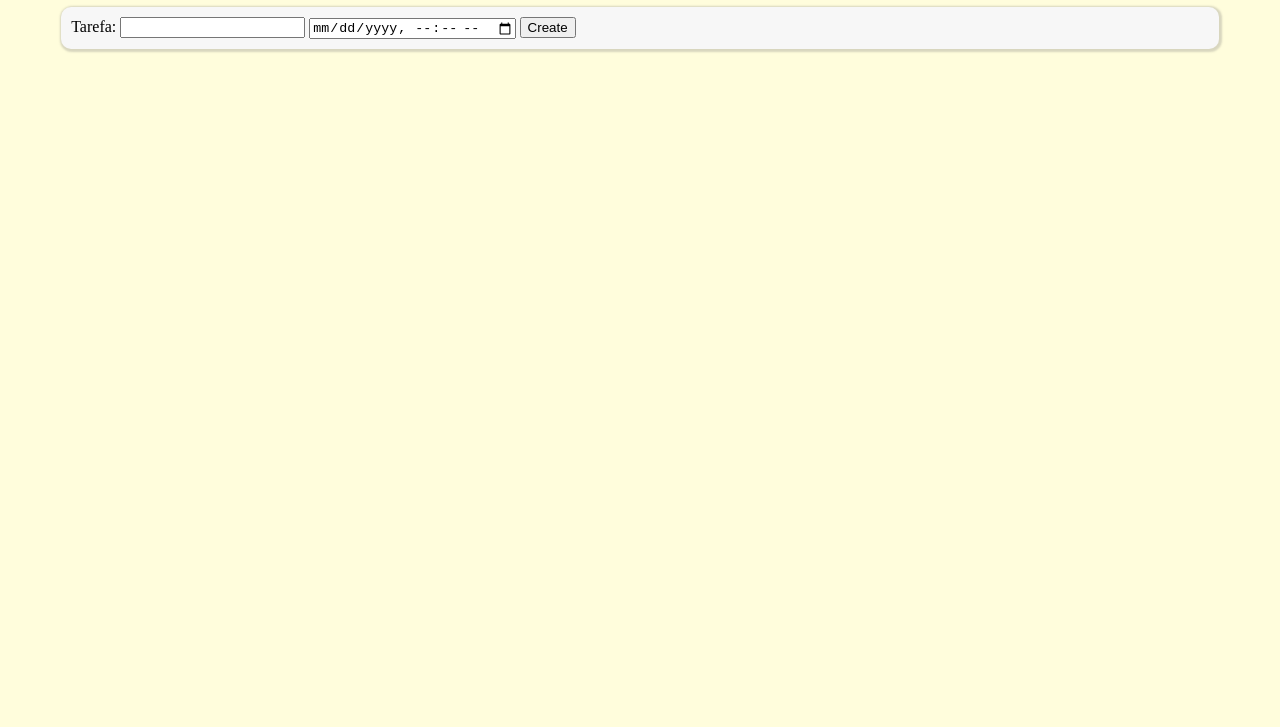
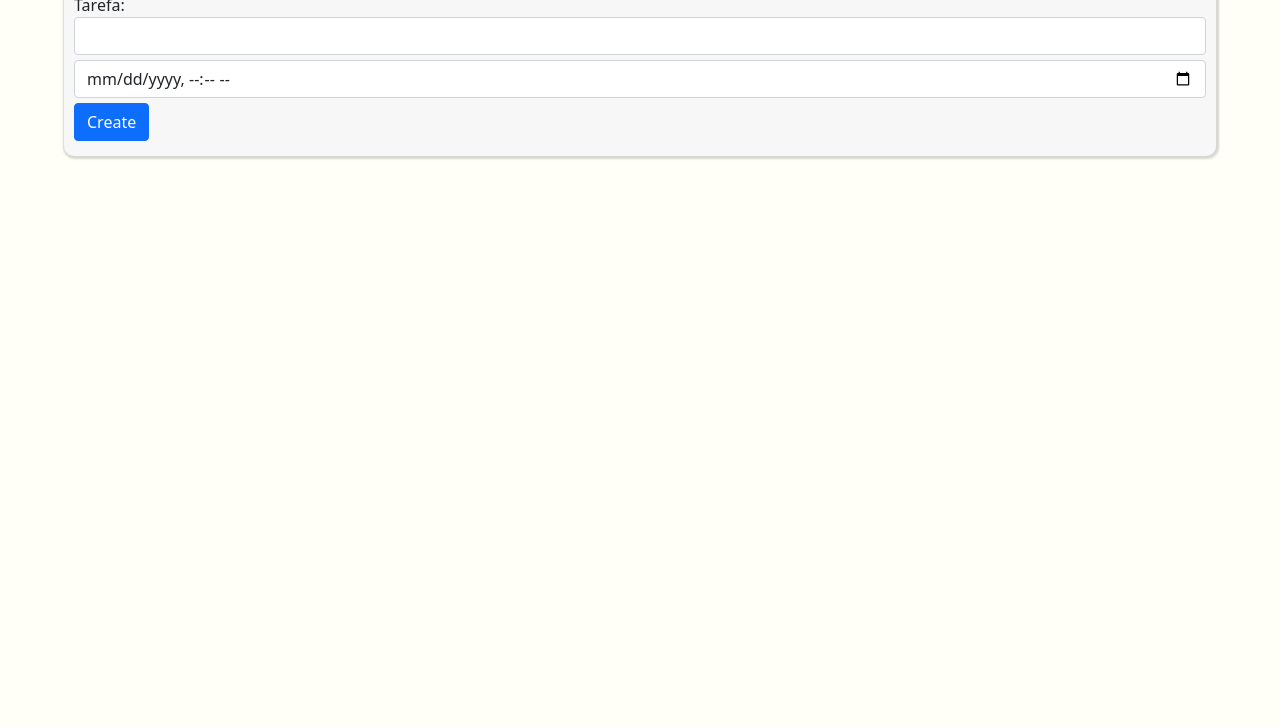
Before and after one commit to AllanCFE/personal-projects, a plain HTML site: page Remeber Me/main.html in a window 1280 px wide. Shown: the part 73-800 px from the top of the page. Drawn offline with nearby package versions, Linux system fonts and the light colour scheme.

Commit message:
Remember me: Bootstrap

```diff
--- a/Remeber Me/main.html
+++ b/Remeber Me/main.html
@@ -5,16 +5,17 @@
     <meta http-equiv="X-UA-Compatible" content="IE=edge">
     <meta name="viewport" content="width=device-width, initial-scale=1.0">
     <title>Remember Me</title>
+    <link href="https://cdn.jsdelivr.net/npm/bootstrap@5.1.3/dist/css/bootstrap.min.css" rel="stylesheet" integrity="sha384-1BmE4kWBq78iYhFldvKuhfTAU6auU8tT94WrHftjDbrCEXSU1oBoqyl2QvZ6jIW3" crossorigin="anonymous">
     <link rel="stylesheet" href="style.css">
 </head>
 <body>
     <h1>Remember Me</h1>
     <div class="bg">
-        <div class="input">
+        <div class="input" style='margin-bottom: 5px;'>
             Tarefa:
-            <input type="text" name="ttask" id="ttask">
-            <input type="datetime-local" name="ttime" id="ttime">
-            <input type="button" value="Create" onclick="create()">
+            <input type="text" name="ttask" id="ttask" class="form-control" style='margin-bottom: 5px;'>
+            <input type="datetime-local" name="ttime" id="ttime" class="form-control" style='margin-bottom: 5px;'>
+            <input type="button" value="Create" onclick="create()" class="btn btn-primary">
         </div>
         <div class="tasklist">
 
--- a/Remeber Me/scripts.js
+++ b/Remeber Me/scripts.js
@@ -37,7 +37,7 @@ function create () {
 
         let dateandtime = new Date(hour.value)
         let tasktext = text.value
-        item.innerHTML = `<input type='checkbox' onclick='deleteTask()' pos='${Task.list.length}'> ${tasktext} | ${dateandtime.getHours()}:${dateandtime.getMinutes()} | ${dateandtime.getDate()}/${dateandtime.getMonth() + 1}/${dateandtime.getFullYear()}`
+        item.innerHTML = `<input class='form-check-input' type='checkbox' onclick='deleteTask()' pos='${Task.list.length}'> ${tasktext} | ${dateandtime.getHours()}:${dateandtime.getMinutes()} | ${dateandtime.getDate()}/${dateandtime.getMonth() + 1}/${dateandtime.getFullYear()}`
 
         //Cleaning for the next task
         text.value = ""
--- a/Remeber Me/style.css
+++ b/Remeber Me/style.css
@@ -1,5 +1,5 @@
 body {
-    background-color: rgb(255, 253, 220);
+    background-color: rgb(255, 255, 247);
 }
 
 .bg {
@@ -12,7 +12,6 @@ body {
 }
 
 h1 {
-    color: rgb(90, 90, 90);
     text-align: center;
 }
 
@@ -20,7 +19,6 @@ h1 {
     background-color: white;
     border-radius: 5px;
     padding: 8px;
-    border: 10px black;
     margin-top: 5px;
 }
 
```
